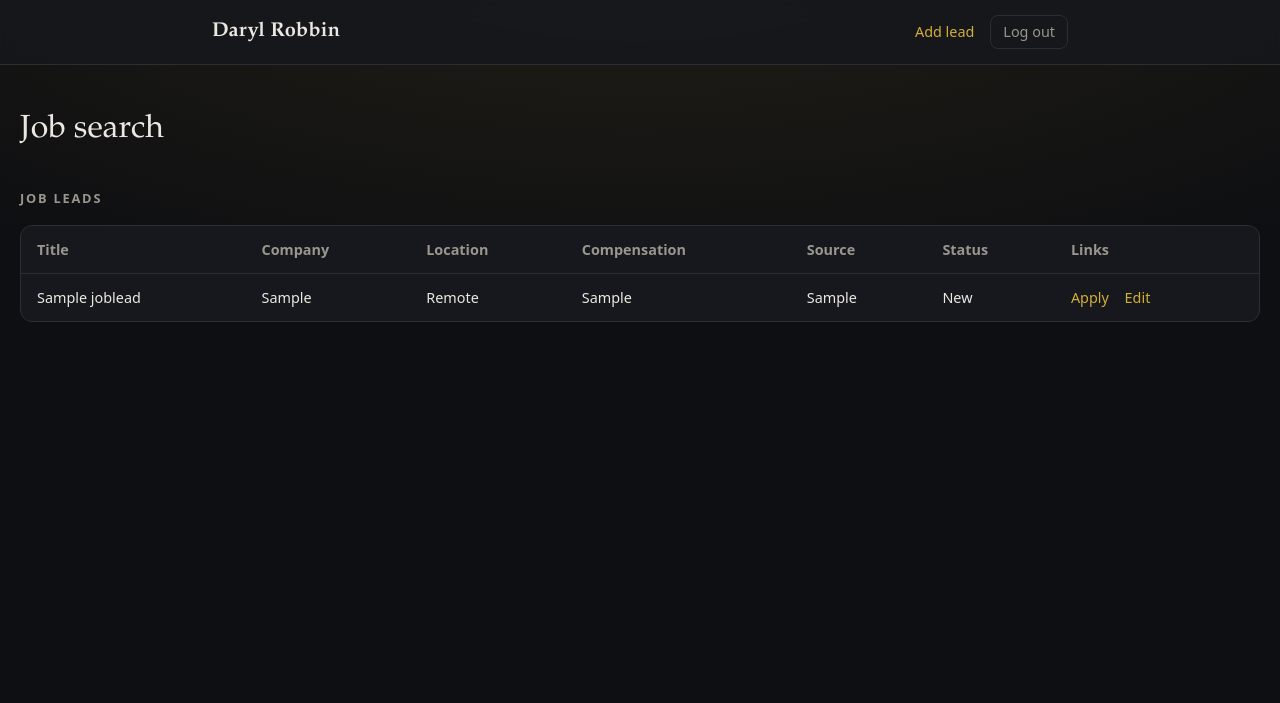
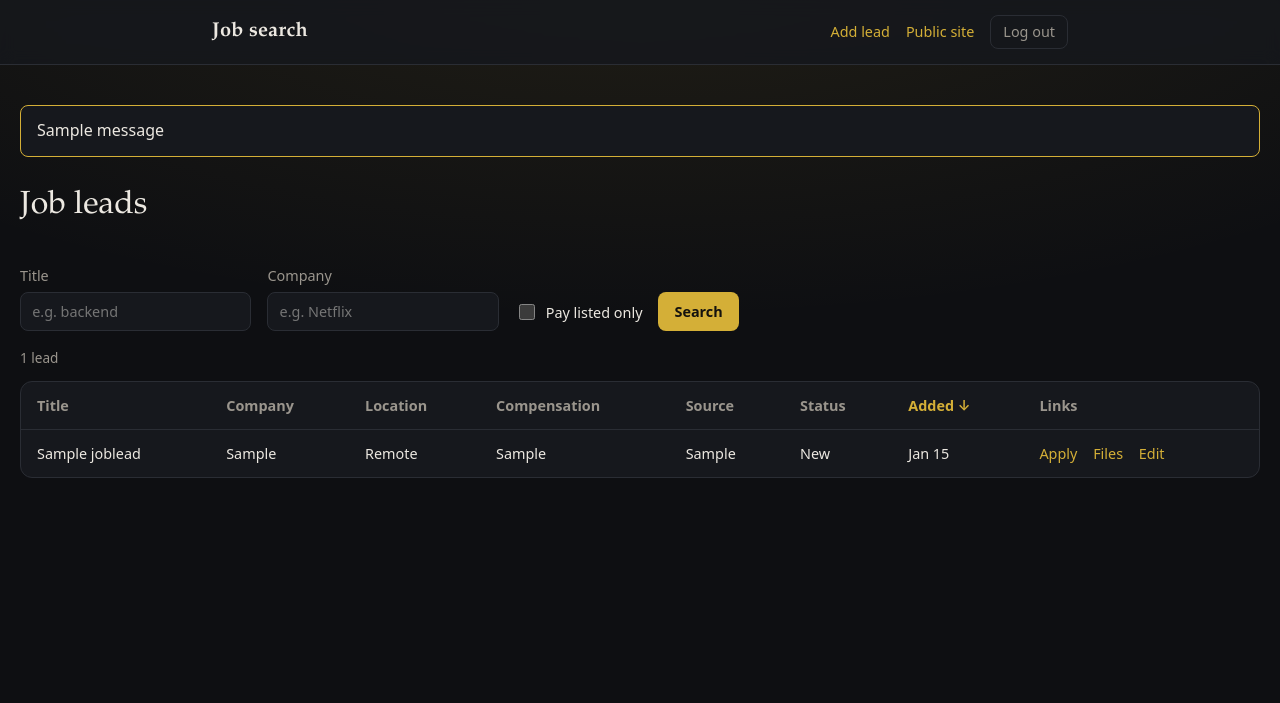
Before and after one commit to dmrobbin/dmr, a Django app: page /dashboard/ in a window 1280 px wide. Shown: the top 703 px of the page. Run offline with Django 5.2, Linux system fonts and the light colour scheme; a user stored in the database is signed in; tables that the repository leaves empty hold one stand-in row (values such as "Sample post"); one stand-in notice (Sample message) is shown.

Commit message:
increase functionality for dashboard

```diff
--- a/core/management/commands/fetch_jobs.py
+++ b/core/management/commands/fetch_jobs.py
@@ -80,7 +80,8 @@ class Command(BaseCommand):
         if JobLead.objects.filter(title__iexact=job["title"], company__iexact=job["company"]).exists():
             return False
         if not dry_run:
-            fields = {k: v for k, v in job.items() if k not in ("min_salary", "max_salary")}
-            fields["application_link"] = fields["application_link"][:1000]
+            fields = job | {"application_link": job["application_link"][:1000]}
+            for pay in ("min_salary", "max_salary"):
+                fields[pay] = round(job[pay]) if job[pay] else None
             JobLead.objects.create(**fields)
         return True
--- a/core/static/core/site.css
+++ b/core/static/core/site.css
@@ -155,3 +155,79 @@ a { color: inherit; }
 .lead-table .links { white-space: nowrap; }
 .lead-table .links a { color: var(--accent); text-decoration: none; margin-right: .75rem; }
 .lead-table .links a:hover { color: var(--accent-hover); text-decoration: underline; }
+.lead-table th a.sort { color: inherit; text-decoration: none; }
+.lead-table th a.sort:hover, .lead-table th a.sort.active { color: var(--accent); }
+.lead-table .lead-title { color: var(--text); text-decoration: none; font-weight: 500; }
+.lead-table .lead-title:hover { color: var(--accent); }
+
+.lead-filters { display: flex; flex-wrap: wrap; align-items: flex-end; gap: .75rem 1rem; margin: 0 0 1rem; font-size: .9rem; }
+.lead-filters label { display: flex; flex-direction: column; gap: .3rem; color: var(--muted); }
+.lead-filters label.toggle { flex-direction: row; align-items: center; gap: .5rem; padding-bottom: .45rem; color: var(--text); cursor: pointer; }
+.lead-filters input[type="search"], .upload-form input[type="file"] {
+  font: inherit;
+  color: var(--text);
+  background: var(--surface);
+  border: 1px solid var(--border);
+  border-radius: .5rem;
+  padding: .45rem .7rem;
+  min-width: 14rem;
+}
+.lead-filters input[type="search"]:focus { outline: none; border-color: var(--accent); }
+.lead-filters input[type="checkbox"] { accent-color: var(--accent); width: 1rem; height: 1rem; }
+.lead-filters button, .upload-form button {
+  font: inherit;
+  font-weight: 600;
+  color: var(--on-accent);
+  background: var(--accent);
+  border: none;
+  border-radius: .5rem;
+  padding: .5rem 1rem;
+  cursor: pointer;
+}
+.lead-filters button:hover, .upload-form button:hover { background: var(--accent-hover); }
+.lead-filters a { color: var(--muted); padding-bottom: .5rem; }
+.lead-count { color: var(--muted); font-size: .85rem; margin: 0 0 .75rem; }
+
+.messages { list-style: none; margin: 0 0 1.5rem; padding: 0; }
+.message { padding: .75rem 1rem; border-radius: .5rem; border: 1px solid var(--border); background: var(--surface); }
+.message.success { border-color: var(--accent); }
+.message.error { border-color: #c0504d; }
+
+.back { margin: 0 0 1rem; font-size: .9rem; }
+.back a { color: var(--muted); text-decoration: none; }
+.back a:hover { color: var(--accent); }
+.dashboard h1 + .lead-meta { margin-top: -1.5rem; }
+.lead-meta { color: var(--muted); margin: 0 0 1rem; }
+.lead-actions { display: flex; gap: .75rem; margin: 0 0 2.5rem; }
+.button-small {
+  display: inline-block;
+  font-size: .85rem;
+  font-weight: 600;
+  color: var(--on-accent);
+  background: var(--accent);
+  border-radius: .5rem;
+  padding: .35rem .85rem;
+  text-decoration: none;
+  white-space: nowrap;
+}
+.button-small:hover { background: var(--accent-hover); }
+.button-small.secondary { color: var(--text); background: none; border: 1px solid var(--border); }
+.button-small.secondary:hover { border-color: var(--muted); }
+.lead-files, .lead-summary { margin-bottom: 2.5rem; }
+.muted { color: var(--muted); }
+.small { font-size: .85rem; }
+.lead-files code { color: var(--text); }
+.file-list { list-style: none; margin: 0 0 1rem; padding: 0; border: 1px solid var(--border); border-radius: .75rem; background: var(--surface); }
+.file-list li { display: flex; flex-wrap: wrap; align-items: center; gap: .5rem 1rem; padding: .75rem 1rem; border-bottom: 1px solid var(--border); }
+.file-list li:last-child { border-bottom: none; }
+.file-list .file-name { font-weight: 500; margin-right: auto; word-break: break-all; }
+.file-list .muted { font-size: .85rem; }
+.upload-form { display: flex; flex-wrap: wrap; gap: .75rem; align-items: center; margin-top: 1rem; }
+.upload-form + .muted { margin-top: .5rem; }
+.summary-text { max-width: 48rem; color: var(--text); }
+.summary-text p { margin: 0 0 .9rem; }
+
+@media (max-width: 30rem) {
+  .lead-filters input[type="search"], .upload-form input[type="file"] { min-width: 0; width: 100%; }
+  .lead-filters label { width: 100%; }
+}
--- a/core/templates/core/dashboard.html
+++ b/core/templates/core/dashboard.html
@@ -1,55 +1,46 @@
-{% load static %}
-<!DOCTYPE html>
-<html lang="en">
-<head>
-  <meta charset="utf-8">
-  <meta name="viewport" content="width=device-width, initial-scale=1">
-  <meta name="robots" content="noindex, nofollow">
-  <title>Dashboard · Daryl Robbin</title>
-  <link rel="stylesheet" href="{% static 'core/site.css' %}">
-</head>
-<body>
-  <header class="site-header">
-    <div class="container">
-      <a class="brand" href="{% url 'home' %}">Daryl Robbin</a>
-      <form class="logout" method="post" action="{% url 'admin:logout' %}">
-        {% csrf_token %}
-        <a href="{% url 'admin:core_joblead_add' %}">Add lead</a>
-        <button type="submit">Log out</button>
+{% extends "core/dashboard_base.html" %}
+
+{% block content %}
+  <h1>Job leads</h1>
+
+  <form class="lead-filters" method="get">
+    <input type="hidden" name="sort" value="{{ request.GET.sort }}">
+    <label>Title <input type="search" name="title" value="{{ filters.title }}" placeholder="e.g. backend"></label>
+    <label>Company <input type="search" name="company" value="{{ filters.company }}" placeholder="e.g. Netflix"></label>
+    <label class="toggle">
+      <input type="checkbox" name="has_pay" value="1" {% if filters.has_pay %}checked{% endif %} onchange="this.form.submit()">
+      Pay listed only
+    </label>
+    <button type="submit">Search</button>
+    {% if filtered %}<a href="{% url 'dashboard' %}{% if request.GET.sort %}?sort={{ request.GET.sort|urlencode }}{% endif %}">Clear</a>{% endif %}
   </form>
-    </div>
-  </header>
 
-  <main class="container dashboard">
-    <h1>Job search</h1>
+  <p class="lead-count">{{ job_leads|length }} lead{{ job_leads|length|pluralize }}</p>
 
-    <section aria-labelledby="leads-heading">
-      <h2 id="leads-heading">Job leads</h2>
   {% if job_leads %}
     <div class="table-wrap">
       <table class="lead-table">
         <thead>
           <tr>
-                <th>Title</th>
-                <th>Company</th>
-                <th>Location</th>
-                <th>Compensation</th>
-                <th>Source</th>
-                <th>Status</th>
+            {% for column in columns %}
+              <th><a class="sort{% if column.arrow %} active{% endif %}" href="{% querystring sort=column.sort %}">{{ column.label }}{% if column.arrow %} <span aria-hidden="true">{{ column.arrow }}</span>{% endif %}</a></th>
+            {% endfor %}
             <th>Links</th>
           </tr>
         </thead>
         <tbody>
           {% for lead in job_leads %}
             <tr>
-                  <td>{{ lead.title }}</td>
+              <td><a class="lead-title" href="{% url 'lead_detail' lead.pk %}">{{ lead.title }}</a></td>
               <td>{{ lead.company|default:"—" }}</td>
               <td>{% if lead.is_remote %}Remote{% else %}{{ lead.location|default:"—" }}{% endif %}</td>
               <td>{{ lead.expected_compensation|default:"—" }}</td>
               <td>{{ lead.source|default:"—" }}</td>
               <td>{{ lead.get_status_display }}</td>
+              <td>{{ lead.created|date:"M j" }}</td>
               <td class="links">
                 {% if lead.application_link %}<a href="{{ lead.application_link }}" target="_blank" rel="noopener">Apply</a>{% endif %}
+                <a href="{% url 'lead_detail' lead.pk %}">Files</a>
                 <a href="{% url 'admin:core_joblead_change' lead.pk %}">Edit</a>
               </td>
             </tr>
@@ -57,14 +48,9 @@
         </tbody>
       </table>
     </div>
+  {% elif filtered %}
+    <p class="empty">No job leads match these filters.</p>
   {% else %}
     <p class="empty">No job leads yet.</p>
   {% endif %}
-    </section>
-  </main>
-
-  <footer class="site-footer">
-    <div class="container">&copy; {% now "Y" %} Daryl Robbin</div>
-  </footer>
-</body>
-</html>
+{% endblock %}
--- /dev/null
+++ b/core/templates/core/dashboard_base.html
@@ -0,0 +1,37 @@
+{% load static %}
+<!DOCTYPE html>
+<html lang="en">
+<head>
+  <meta charset="utf-8">
+  <meta name="viewport" content="width=device-width, initial-scale=1">
+  <meta name="robots" content="noindex, nofollow">
+  <title>{% block title %}Dashboard{% endblock %} · Daryl Robbin</title>
+  <link rel="stylesheet" href="{% static 'core/site.css' %}">
+</head>
+<body>
+  <header class="site-header">
+    <div class="container">
+      <a class="brand" href="{% url 'dashboard' %}">Job search</a>
+      <form class="logout" method="post" action="{% url 'admin:logout' %}">
+        {% csrf_token %}
+        <a href="{% url 'admin:core_joblead_add' %}">Add lead</a>
+        <a href="{% url 'home' %}">Public site</a>
+        <button type="submit">Log out</button>
+      </form>
+    </div>
+  </header>
+
+  <main class="container dashboard">
+    {% if messages %}
+      <ul class="messages">
+        {% for message in messages %}<li class="message {{ message.tags }}">{{ message }}</li>{% endfor %}
+      </ul>
+    {% endif %}
+    {% block content %}{% endblock %}
+  </main>
+
+  <footer class="site-footer">
+    <div class="container">&copy; {% now "Y" %} Daryl Robbin</div>
+  </footer>
+</body>
+</html>
--- a/core/templates/core/home.html
+++ b/core/templates/core/home.html
@@ -27,7 +27,8 @@
   <main class="container">
     {% if featured %}
       <section class="featured" aria-label="{{ featured.title }}">
-        <iframe class="featured-viewer" src="{% url 'view_document' featured.pk %}" title="{{ featured.title }}"></iframe>
+        {# toolbar=0 hides the PDF viewer's draw/annotate tools (Chrome, Edge, Safari); the file itself can't be changed either way. #}
+        <iframe class="featured-viewer" src="{% url 'view_document' featured.pk %}#toolbar=0&amp;navpanes=0&amp;view=FitH" title="{{ featured.title }}"></iframe>
         <p class="featured-open">
           <a href="{% url 'view_document' featured.pk %}" target="_blank" rel="noopener">Open {{ featured.title }} in a new tab</a>
         </p>
--- a/core/urls.py
+++ b/core/urls.py
@@ -7,4 +7,7 @@ urlpatterns = [
     path("download/<int:pk>/", views.download, name="download"),
     path("view/<int:pk>/", views.view_document, name="view_document"),
     path("dashboard/", views.dashboard, name="dashboard"),
+    path("dashboard/leads/<int:pk>/", views.lead_detail, name="lead_detail"),
+    path("dashboard/leads/<int:pk>/file/", views.lead_file, name="lead_file"),
+    path("dashboard/leads/<int:pk>/upload/", views.lead_upload, name="lead_upload"),
 ]
--- a/core/views.py
+++ b/core/views.py
@@ -1,11 +1,16 @@
-import boto3
-from botocore.config import Config
+from botocore.exceptions import BotoCoreError, ClientError
 from django.conf import settings
+from django.contrib import messages
 from django.contrib.admin.views.decorators import staff_member_required
+from django.db.models import F
+from django.db.models.functions import Coalesce
 from django.http import Http404
 from django.shortcuts import get_object_or_404, redirect, render
+from django.utils.text import get_valid_filename
 from django.views.decorators.clickjacking import xframe_options_sameorigin
+from django.views.decorators.http import require_POST
 
+from . import s3
 from .models import Document, JobLead
 
 # The document shown inline at the top of the home page.
@@ -29,23 +34,9 @@ def presigned_redirect(pk, disposition):
     if not settings.AWS_S3_BUCKET:
         raise Http404("No document available")
 
-    s3 = boto3.client(
-        "s3",
-        region_name=settings.AWS_REGION,
-        config=Config(signature_version="s3v4"),
-    )
-    params = {
-        "Bucket": settings.AWS_S3_BUCKET,
-        "Key": document.s3_key,
-        "ResponseContentDisposition": f'{disposition}; filename="{document.download_name}"',
-    }
-    if document.file_type == "pdf":
-        # Make sure browsers render it rather than download it, whatever S3 has stored.
-        params["ResponseContentType"] = "application/pdf"
-    url = s3.generate_presigned_url(
-        "get_object", Params=params, ExpiresIn=settings.DOWNLOAD_LINK_SECONDS
-    )
-    return redirect(url)
+    # For PDFs, make sure browsers render it rather than download it, whatever S3 has stored.
+    content_type = "application/pdf" if document.file_type == "pdf" else None
+    return redirect(s3.presigned_url(document.s3_key, disposition, document.download_name, content_type))
 
 
 def download(request, pk):
@@ -58,7 +49,109 @@ def view_document(request, pk):
     return presigned_redirect(pk, "inline")
 
 
+# Dashboard columns that can be sorted: ?sort=<key> ascending, ?sort=-<key> descending.
+SORT_FIELDS = {
+    "title": F("title"),
+    "company": F("company"),
+    "location": F("location"),
+    "pay": Coalesce("max_salary", "min_salary"),
+    "source": F("source"),
+    "status": F("status"),
+    "added": F("created"),
+}
+SORTABLE_COLUMNS = [
+    ("title", "Title"),
+    ("company", "Company"),
+    ("location", "Location"),
+    ("pay", "Compensation"),
+    ("source", "Source"),
+    ("status", "Status"),
+    ("added", "Added"),
+]
+
+
 @staff_member_required
 def dashboard(request):
     """Private job-search dashboard; anyone not logged in as staff is sent to the admin login."""
-    return render(request, "core/dashboard.html", {"job_leads": JobLead.objects.all()})
+    leads = JobLead.objects.all()
+    title = request.GET.get("title", "").strip()
+    company = request.GET.get("company", "").strip()
+    has_pay = request.GET.get("has_pay") == "1"
+    if title:
+        leads = leads.filter(title__icontains=title)
+    if company:
+        leads = leads.filter(company__icontains=company)
+    if has_pay:
+        leads = leads.exclude(expected_compensation="")
+
+    sort = request.GET.get("sort", "-added")
+    key = sort.removeprefix("-")
+    if key not in SORT_FIELDS:
+        sort, key = "-added", "added"
+    descending = sort.startswith("-")
+    field = SORT_FIELDS[key]
+    leads = leads.order_by(field.desc(nulls_last=True) if descending else field.asc(nulls_last=True), "-created")
+
+    columns = [
+        {
+            "label": label,
+            # Clicking the current column flips its direction; other columns start ascending,
+            # except pay and date, where the biggest/newest first is more useful.
+            "sort": (key if descending else f"-{key}") if key == col
+            else (f"-{col}" if col in ("pay", "added") else col),
+            "arrow": ("↓" if descending else "↑") if key == col else "",
+        }
+        for col, label in SORTABLE_COLUMNS
+    ]
+    return render(request, "core/dashboard.html", {
+        "job_leads": leads,
+        "columns": columns,
+        "filters": {"title": title, "company": company, "has_pay": has_pay},
+        "filtered": bool(title or company or has_pay),
+    })
+
+
+@staff_member_required
+def lead_detail(request, pk):
+    """One lead's full description plus the files in its S3 resume folder."""
+    lead = get_object_or_404(JobLead, pk=pk)
+    files, files_error = [], ""
+    if not settings.AWS_S3_BUCKET:
+        files_error = "S3 isn't configured here (AWS_S3_BUCKET is empty)."
+    elif lead.custom_resume.endswith("/"):
+        try:
+            files = s3.list_files(lead.custom_resume)
+        except (BotoCoreError, ClientError) as exc:
+            files_error = f"Couldn't list files: {exc}"
+    return render(request, "core/lead_detail.html", {"lead": lead, "files": files, "files_error": files_error})
+
+
+@staff_member_required
+def lead_file(request, pk):
+    """Download one file from the lead's S3 folder through a presigned link."""
+    lead = get_object_or_404(JobLead, pk=pk)
+    name = request.GET.get("name", "")
+    # Only plain file names inside this lead's folder; no paths into the rest of the bucket.
+    if not settings.AWS_S3_BUCKET or not name or "/" in name or not lead.custom_resume.endswith("/"):
+        raise Http404("No such file")
+    return redirect(s3.presigned_url(lead.custom_resume + name, "attachment", name))
+
+
+@staff_member_required
+@require_POST
+def lead_upload(request, pk):
+    lead = get_object_or_404(JobLead, pk=pk)
+    upload = request.FILES.get("file")
+    if not upload:
+        messages.error(request, "Choose a file to upload.")
+    elif not settings.AWS_S3_BUCKET or not lead.custom_resume.endswith("/"):
+        messages.error(request, "This lead has no S3 folder to upload to.")
+    else:
+        name = get_valid_filename(upload.name)
+        try:
+            s3.upload(lead.custom_resume + name, upload, upload.content_type or "")
+        except (BotoCoreError, ClientError) as exc:
+            messages.error(request, f"Upload failed: {exc}")
+        else:
+            messages.success(request, f"Uploaded {name}.")
+    return redirect("lead_detail", pk=lead.pk)
```
Also changed, not shown: core/models.py (+5 -4 lines), core/s3.py (added, +41 -0 lines), core/templates/core/lead_detail.html (added, +54 -0 lines), core/tests.py (+100 -5 lines), core/migrations/0007_joblead_salary_numbers.py (added), 1 other file. Lines whose indentation alone changed are shown as unchanged.
